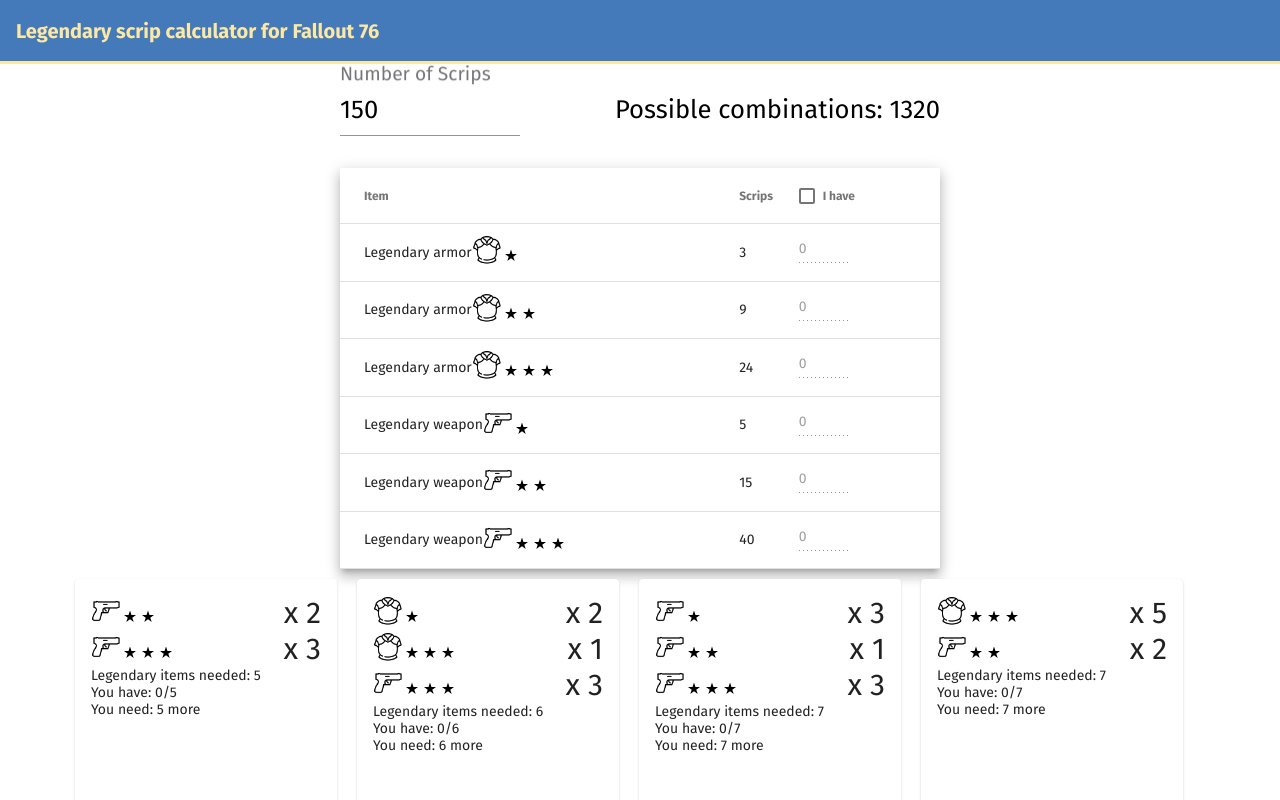
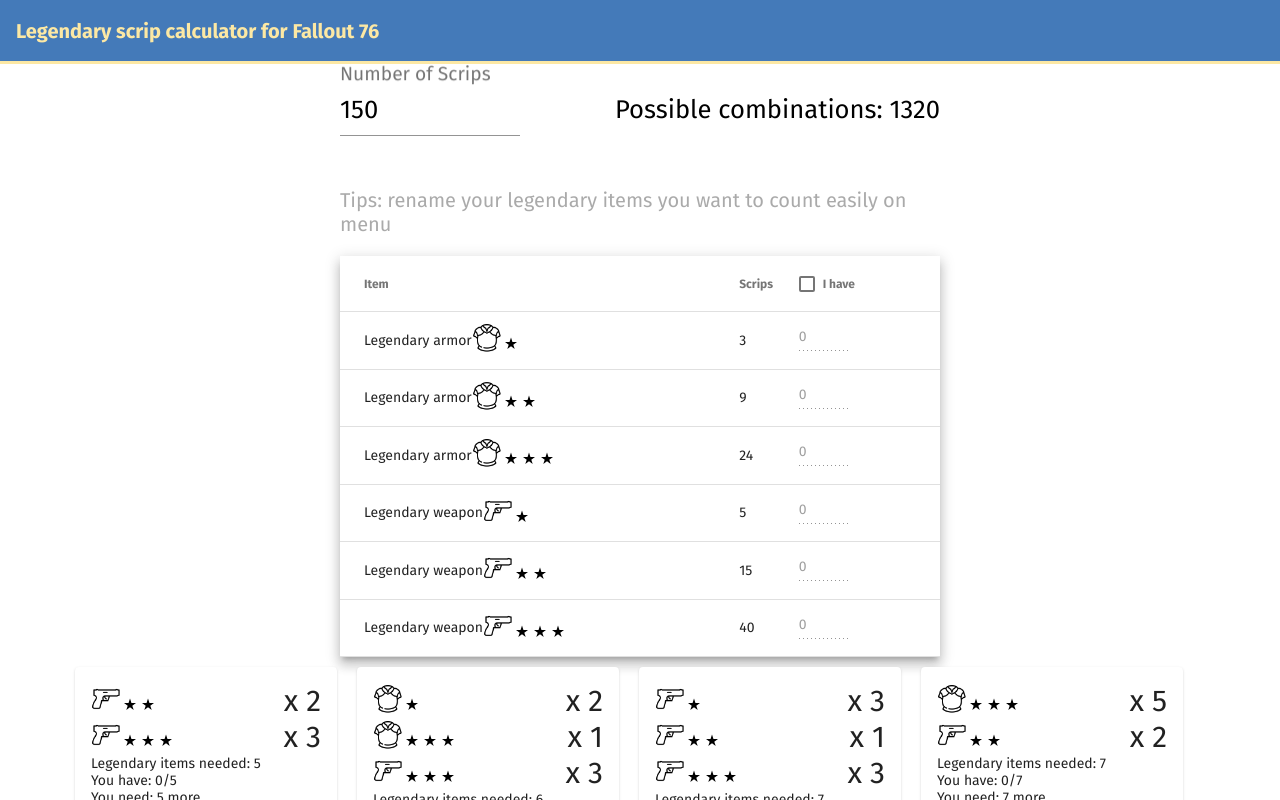
Before and after one commit to acieshk/fo76-leg-scrip-cal, an Angular app: page / in a window 1280 px wide. Shown: the top 800 px of the page. Built offline with nearby package versions, Linux system fonts and the light colour scheme.

Commit message:
add tips

```diff
--- a/src/app/app.component.html
+++ b/src/app/app.component.html
@@ -10,6 +10,11 @@
       <input matInput type="number" placeholder="Number of Scrips" [(ngModel)]="scrips" (change)="detechScripChange()" [max]="maxScrip">
   </mat-form-field>
   Possible combinations: {{result.length}}
+</div>
+<div class="tips">
+  <p>
+    Tips: rename your legendary items you want to count easily on menu
+  </p>
 </div>
 <table mat-table [dataSource]="data" class="mat-elevation-z8">
   <ng-container matColumnDef="name">
--- a/src/app/app.component.scss
+++ b/src/app/app.component.scss
@@ -14,6 +14,13 @@
   display:flex;
   justify-content: space-between;
   align-items: baseline;
+
+}
+.tips {
+  max-width: 600px;
+  margin: 0 auto;
+  font-size: 20px;
+  color:#AAA;
 }
 table {
   width: 100%;
@@ -41,6 +48,7 @@
   font-size: 30px;
   mat-card {
     width: 230px;
+    max-width: 35%;
     margin: 10px;
     height: 300px;
     display:inline-grid;
```
